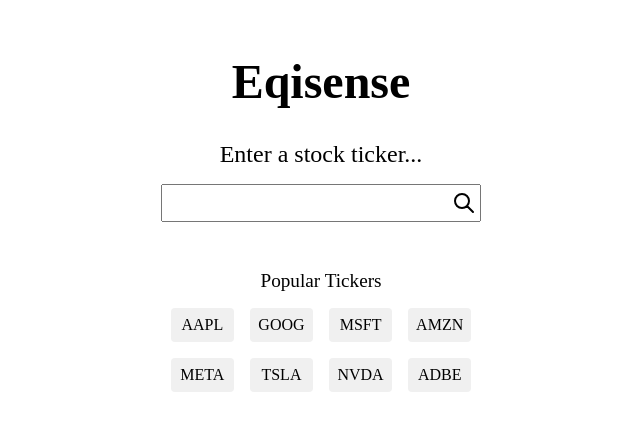
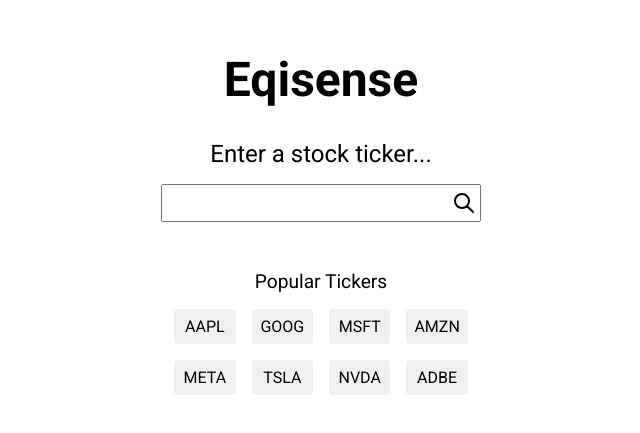
Before and after one commit to majorschwartz/eqisense, a React (Create React App) app in the folder client/: page / in a window 1280 px wide. Shown: the part 185-618 px from the top of the page, without its empty margins (319-959 px from the left). Built offline with nearby package versions, Linux system fonts and the light colour scheme; no server answers.

Commit message:
style: Add roboto font family

```diff
--- a/client/public/index.html
+++ b/client/public/index.html
@@ -6,6 +6,9 @@
 		<meta name="viewport" content="width=device-width, initial-scale=1" />
 		<meta name="theme-color" content="#000000" />
 		<meta name="description" content="Eqisense" />
+		<link rel="preconnect" href="https://fonts.googleapis.com">
+		<link rel="preconnect" href="https://fonts.gstatic.com" crossorigin>
+		<link href="https://fonts.googleapis.com/css2?family=Roboto:ital,wght@0,100;0,300;0,400;0,500;0,700;0,900;1,100;1,300;1,400;1,500;1,700;1,900&display=swap" rel="stylesheet">
 		<title>Eqisense</title>
 	</head>
 	<body>
--- a/client/src/App.css
+++ b/client/src/App.css
@@ -1,3 +1,8 @@
+body{
+	font-family: 'Roboto', sans-serif;
+}
+
+
 .home-page {
 	display: flex;
 	flex-direction: column;
```
